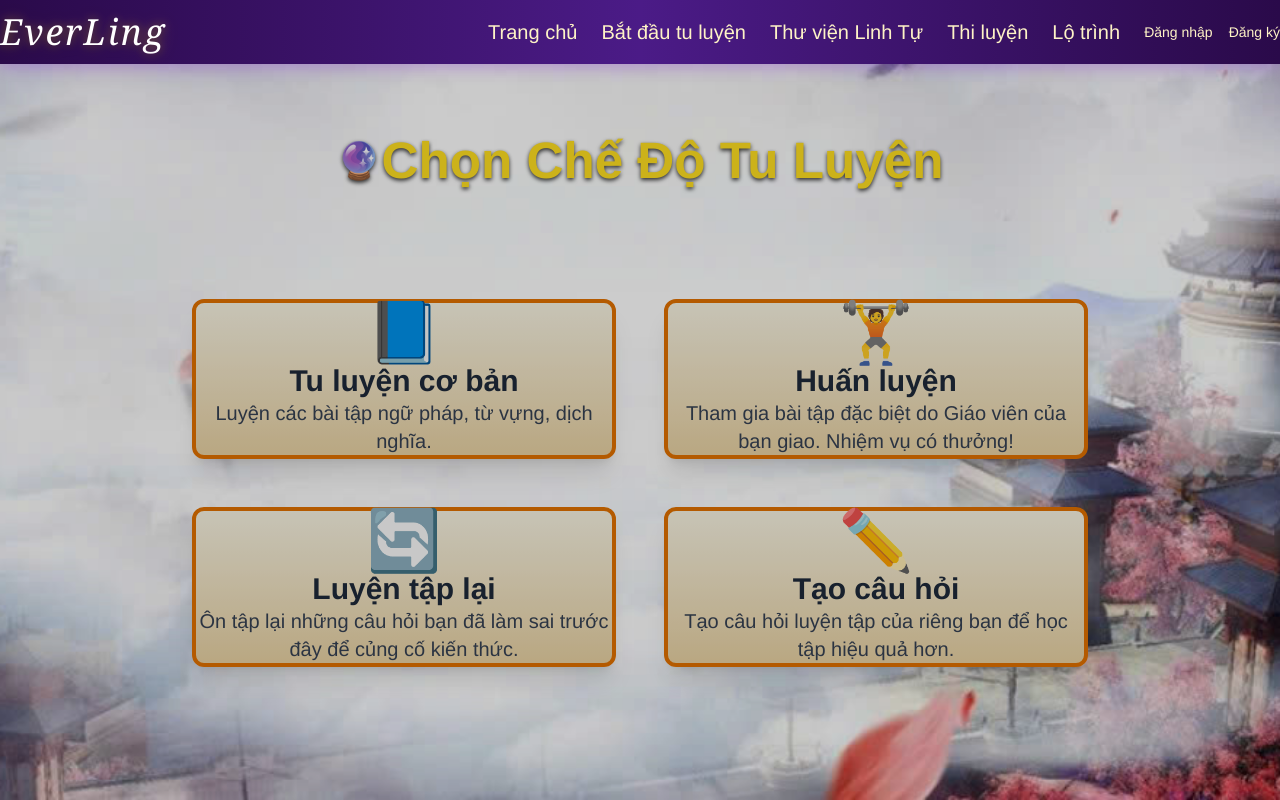
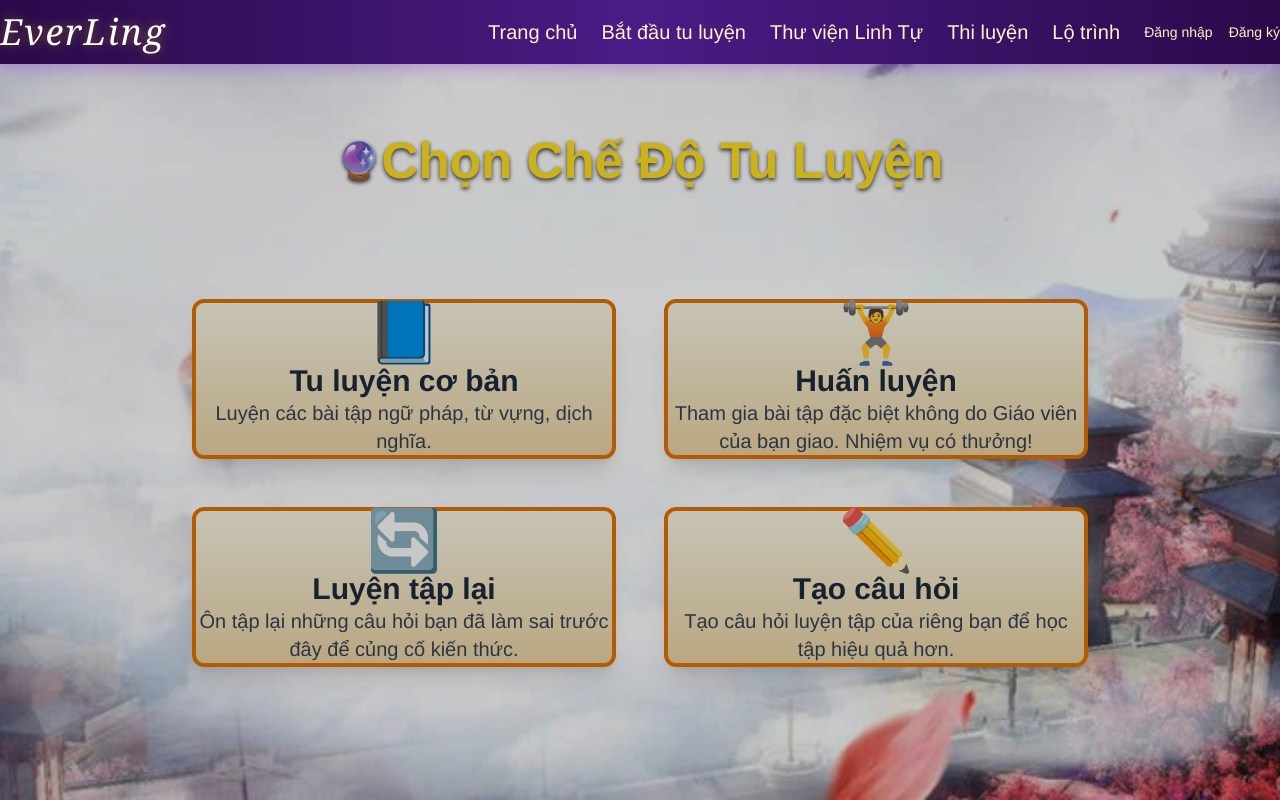
Before and after one commit to ThanhTinhHenryy/Web-Hoc-Tap-Tu-Tien, a React (Vite) app: page /tu-luyen in a window 1280 px wide. Built offline with nearby package versions, Linux system fonts and the light colour scheme.

Commit message:
fix deloy

```diff
--- a/src/components/Hero/Hero.jsx
+++ b/src/components/Hero/Hero.jsx
@@ -1,6 +1,7 @@
 import React from "react";
 import Button from "../UI/Button";
 import logo from "../../assets/logo.png";
+import imageUri from "../../assets/background.jpg";
 
 const Hero = () => {
   return (
@@ -9,7 +10,7 @@ const Hero = () => {
       <div
         className="absolute inset-0 bg-cover bg-center bg-no-repeat"
         style={{
-          backgroundImage: "url(/src/assets/background.jpg)",
+          backgroundImage: `url(${imageUri})`,
           filter: "brightness(0.7)",
         }}
       />
--- a/src/pages/TuLuyen/Choose.jsx
+++ b/src/pages/TuLuyen/Choose.jsx
@@ -59,8 +59,8 @@ const Choose = () => {
                 Huấn luyện
               </h2>
               <p className="text-xl text-gray-700 font-medium">
-                Tham gia bài tập đặc biệt do Giáo viên của bạn giao. Nhiệm vụ có
-                thưởng!
+                Tham gia bài tập đặc biệt không do Giáo viên của bạn giao. Nhiệm
+                vụ có thưởng!
               </p>
             </div>
           </Link>
@@ -76,7 +76,8 @@ const Choose = () => {
                 Luyện tập lại
               </h2>
               <p className="text-xl text-gray-700 font-medium">
-                Ôn tập lại những câu hỏi bạn đã làm sai trước đây để củng cố kiến thức.
+                Ôn tập lại những câu hỏi bạn đã làm sai trước đây để củng cố
+                kiến thức.
               </p>
             </div>
           </Link>
```
